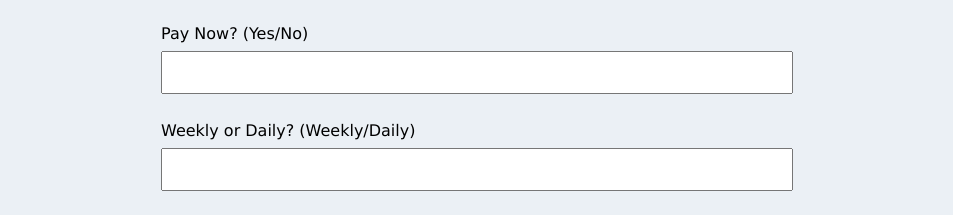
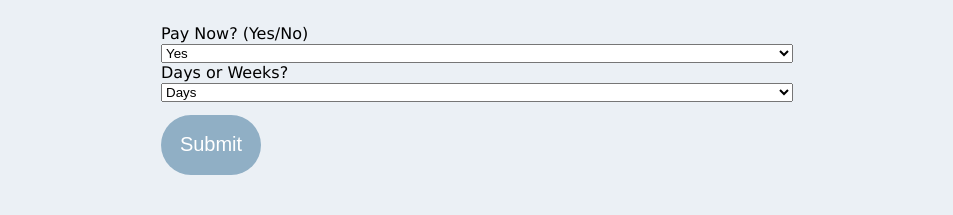
Before and after one commit to Gabriel-Sa/dbmsgui, a website: page public/availableVehicles.html in a window 1280 px wide. Shown: the part 503-718 px from the top of the page, without its empty margins (163-1116 px from the left). Drawn offline with Linux system fonts and the light colour scheme; no server answers.

Commit message:
Fixing bugs

```diff
--- a/public/availableVehicles.html
+++ b/public/availableVehicles.html
@@ -35,10 +35,18 @@
     <input type="text" class="userInput" id="startDate" name="startDate"><br><br>
     <lable for="qty">How many weeks/days to rent? (example: 5)</lable>
     <input type="text" class="userInput" id="qty" name="qty"><br><br>
+    <div id="selectHolder">
     <lable for="payNow">Pay Now? (Yes/No)</lable>
-    <input type="text" class="userInput" id="payNow" name="payNow"><br><br>
-    <lable for="rentalType">Weekly or Daily? (Weekly/Daily)</lable>
-    <input type="text" class="userInput" id="rentalType" name="rentalType"><br><br>
+    <select id="payNow" name="payNow">
+        <option value="0">Yes</option>
+        <option value="1">No</option>
+    </select>
+    <lable for="rentalType">Days or Weeks?</lable>
+    <select id="rentalType" name="rentalType">
+        <option value="0">Days</option>
+        <option value="1">Weeks</option>
+    </select>
+  </div>
     <button type="submit" id="submitUser">Submit</button>
   </form>
 <script src="index.js"></script>
--- a/public/styles.css
+++ b/public/styles.css
@@ -84,6 +84,15 @@ select{
   width: 27%;
 }
 
+#selectHolder{
+  display: block;
+  padding-bottom: 2%;
+}
+
+#selectHolder select{
+  width:100%;
+}
+
 .buttonHolder{
   padding-top: 5%;
   display: grid;
```
Also changed, not shown: app.js (+5 -5 lines).
